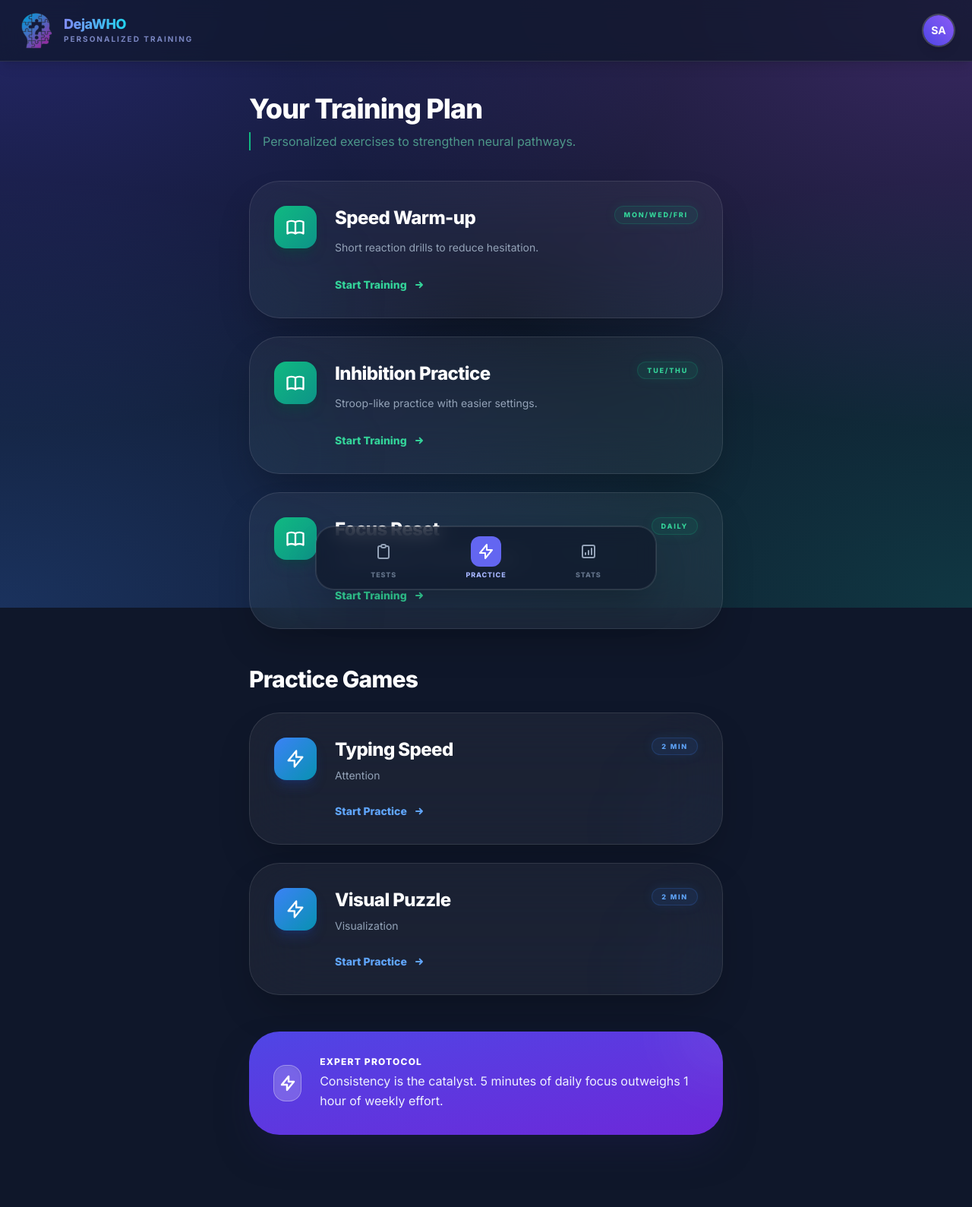
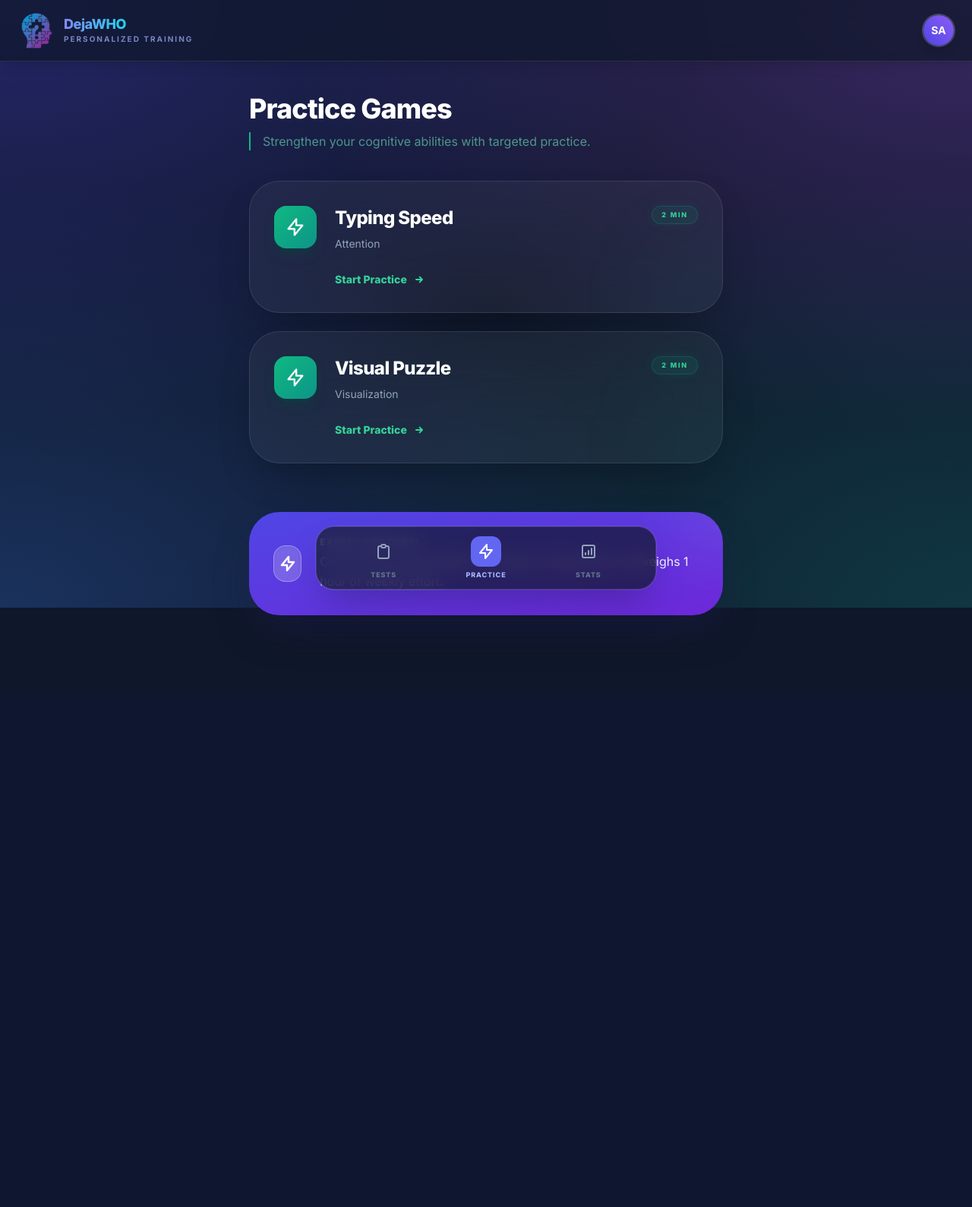
Before and after one commit to celine-propel/memory-lane, a Flask app: page /practice in a window 1280 px wide. Shown: the top 1589 px of the page at 76% size. After the commit the page ends 810 px from the top, so only its background shows below. Run offline with Flask 3, Linux system fonts and the light colour scheme; the visitor is signed in with stand-in values (Sample User, id 1); data comes from the database, SQL or seed files in the repository; some libraries are stand-ins or nearby versions.

Commit message:
Removing Training Plan

```diff
--- a/app.py
+++ b/app.py
@@ -150,21 +150,13 @@ def practice_visual_puzzle():
 @app.route("/practice")
 @login_required
 def practice():
-    plan = [
-        {"name": "Speed Warm-up",
-            "desc": "Short reaction drills to reduce hesitation.", "days": "Mon/Wed/Fri"},
-        {"name": "Inhibition Practice",
-            "desc": "Stroop-like practice with easier settings.", "days": "Tue/Thu"},
-        {"name": "Focus Reset",
-            "desc": "1-minute attention reset before tests.", "days": "Daily"},
-    ]
     games = [
         {"id": "typing", "name": "Typing Speed",
             "domain": "Attention", "minutes": 2},
         {"id": "visual_puzzle", "name": "Visual Puzzle",
             "domain": "Visualization", "minutes": 2},
     ]
-    return render_template("practice.html", plan=plan, games=games, user=current_user(), subtitle="Personalized training")
+    return render_template("practice.html", games=games, user=current_user(), subtitle="Personalized training")
 
 
 @app.route("/dashboard")
--- a/templates/practice.html
+++ b/templates/practice.html
@@ -2,75 +2,34 @@
 {% block content %}
 <div class="py-4">
   <div class="mb-10">
-    <h1 class="text-4xl font-black text-white tracking-tight leading-tight">Your Training Plan</h1>
-    <p class="text-emerald-300/60 mt-2 font-medium border-l-2 border-emerald-500 pl-4">Personalized exercises to strengthen neural pathways.</p>
-  </div>
-
-  <div class="grid gap-6">
-    {% for p in plan %}
-      <div class="relative group bg-white/5 backdrop-blur-2xl border border-white/10 rounded-[2.5rem] p-8 shadow-2xl transition-all hover:-translate-y-1 hover:border-emerald-500/30 overflow-hidden">
-
-        <div class="absolute top-8 right-8 px-3 py-1 bg-emerald-500/10 text-emerald-400 text-[9px] font-black uppercase tracking-[0.2em] rounded-full border border-emerald-500/20 shadow-[0_0_15px_rgba(16,185,129,0.1)]">
-          {{ p.days }}
-        </div>
-
-        <div class="absolute -left-10 -bottom-10 w-32 h-32 bg-emerald-500/5 rounded-full blur-3xl group-hover:bg-emerald-500/10 transition-all"></div>
-
-        <div class="flex items-start gap-6 relative z-10">
-          <div class="w-14 h-14 bg-gradient-to-br from-emerald-500 to-teal-600 rounded-2xl flex items-center justify-center text-white shrink-0 shadow-lg shadow-emerald-900/40 group-hover:rotate-3 transition-transform">
-            <svg class="w-7 h-7" fill="none" stroke="currentColor" viewBox="0 0 24 24">
-              <path stroke-linecap="round" stroke-linejoin="round" stroke-width="2" d="M12 6.253v13m0-13C10.832 5.477 9.246 5 7.5 5S4.168 5.477 3 6.253v13C4.168 18.477 5.754 18 7.5 18s3.332.477 4.5 1.253m0-13C13.168 5.477 14.754 5 16.5 5s3.332.477 4.5 1.253v13C19.832 18.477 18.246 18 16.5 18c-1.746 0-3.332.477-4.5 1.253"></path>
-            </svg>
-          </div>
-
-          <div class="pr-12">
-            <h3 class="text-2xl font-black text-white tracking-tight group-hover:text-emerald-300 transition-colors">{{ p.name }}</h3>
-            <p class="mt-3 text-slate-400 text-sm leading-relaxed font-medium">{{ p.desc }}</p>
-
-            <div class="mt-6">
-                <button class="inline-flex items-center gap-2 text-sm font-black text-emerald-400 hover:text-emerald-300 transition-all group/btn">
-                    <span>Start Training</span>
-                    <svg class="w-4 h-4 transform group-hover/btn:translate-x-1 transition-transform" fill="none" stroke="currentColor" viewBox="0 0 24 24"><path stroke-linecap="round" stroke-linejoin="round" stroke-width="3" d="M13 7l5 5m0 0l-5 5m5-5H6"></path></svg>
-                </button>
-            </div>
-          </div>
-        </div>
-      </div>
-    {% endfor %}
-
-    {% if not plan %}
-      <div class="text-center py-20 bg-white/5 border-2 border-dashed border-white/10 rounded-[2.5rem] backdrop-blur-sm">
-        <p class="text-slate-500 font-bold italic tracking-wide uppercase text-xs">No training tasks generated yet.</p>
-      </div>
-    {% endif %}
+    <h1 class="text-4xl font-black text-white tracking-tight leading-tight">Practice Games</h1>
+    <p class="text-emerald-300/60 mt-2 font-medium border-l-2 border-emerald-500 pl-4">Strengthen your cognitive abilities with targeted practice.</p>
   </div>
 
   <!-- Practice Games Section -->
   {% if games %}
-  <div class="mt-12 mb-8">
-    <h2 class="text-3xl font-black text-white tracking-tight leading-tight mb-6">Practice Games</h2>
-    <div class="grid gap-6">
-      {% for game in games %}
-        <a href="/practice/{{ game.id }}" class="relative group bg-white/5 backdrop-blur-2xl border border-white/10 rounded-[2.5rem] p-8 shadow-2xl transition-all hover:-translate-y-1 hover:border-blue-500/30 overflow-hidden no-underline">
-          <div class="absolute top-8 right-8 px-3 py-1 bg-blue-500/10 text-blue-400 text-[9px] font-black uppercase tracking-[0.2em] rounded-full border border-blue-500/20 shadow-[0_0_15px_rgba(59,130,246,0.1)]">
+  <div class="grid gap-6">
+    {% for game in games %}
+      <a href="/practice/{{ game.id }}" class="relative group bg-white/5 backdrop-blur-2xl border border-white/10 rounded-[2.5rem] p-8 shadow-2xl transition-all hover:-translate-y-1 hover:border-emerald-500/30 overflow-hidden no-underline">
+          <div class="absolute top-8 right-8 px-3 py-1 bg-emerald-500/10 text-emerald-400 text-[9px] font-black uppercase tracking-[0.2em] rounded-full border border-emerald-500/20 shadow-[0_0_15px_rgba(16,185,129,0.1)]">
             {{ game.minutes }} min
           </div>
 
-          <div class="absolute -right-10 -bottom-10 w-32 h-32 bg-blue-500/5 rounded-full blur-3xl group-hover:bg-blue-500/10 transition-all"></div>
+          <div class="absolute -right-10 -bottom-10 w-32 h-32 bg-emerald-500/5 rounded-full blur-3xl group-hover:bg-emerald-500/10 transition-all"></div>
 
           <div class="flex items-start gap-6 relative z-10">
-            <div class="w-14 h-14 bg-gradient-to-br from-blue-500 to-cyan-600 rounded-2xl flex items-center justify-center text-white shrink-0 shadow-lg shadow-blue-900/40 group-hover:rotate-3 transition-transform">
+            <div class="w-14 h-14 bg-gradient-to-br from-emerald-500 to-teal-600 rounded-2xl flex items-center justify-center text-white shrink-0 shadow-lg shadow-emerald-900/40 group-hover:rotate-3 transition-transform">
               <svg class="w-7 h-7" fill="none" stroke="currentColor" viewBox="0 0 24 24">
                 <path stroke-linecap="round" stroke-linejoin="round" stroke-width="2" d="M13 10V3L4 14h7v7l9-11h-7z"></path>
               </svg>
             </div>
 
             <div class="pr-12 flex-1">
-              <h3 class="text-2xl font-black text-white tracking-tight group-hover:text-blue-300 transition-colors">{{ game.name }}</h3>
+              <h3 class="text-2xl font-black text-white tracking-tight group-hover:text-emerald-300 transition-colors">{{ game.name }}</h3>
               <p class="mt-2 text-slate-400 text-sm font-medium">{{ game.domain }}</p>
 
               <div class="mt-6">
-                  <div class="inline-flex items-center gap-2 text-sm font-black text-blue-400 group-hover:text-blue-300 transition-all">
+                  <div class="inline-flex items-center gap-2 text-sm font-black text-emerald-400 group-hover:text-emerald-300 transition-all">
                       <span>Start Practice</span>
                       <svg class="w-4 h-4 transform group-hover:translate-x-1 transition-transform" fill="none" stroke="currentColor" viewBox="0 0 24 24"><path stroke-linecap="round" stroke-linejoin="round" stroke-width="3" d="M13 7l5 5m0 0l-5 5m5-5H6"></path></svg>
                   </div>
```
